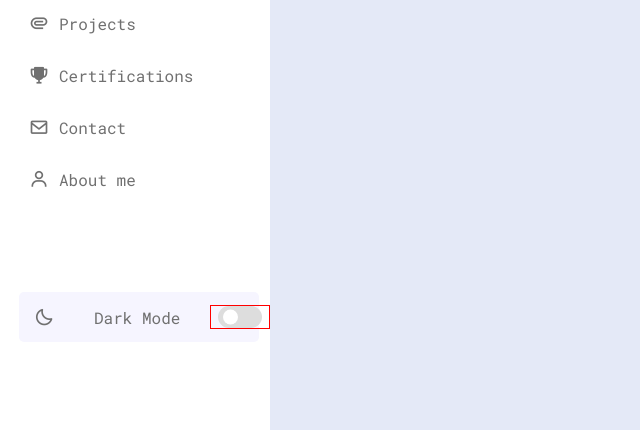
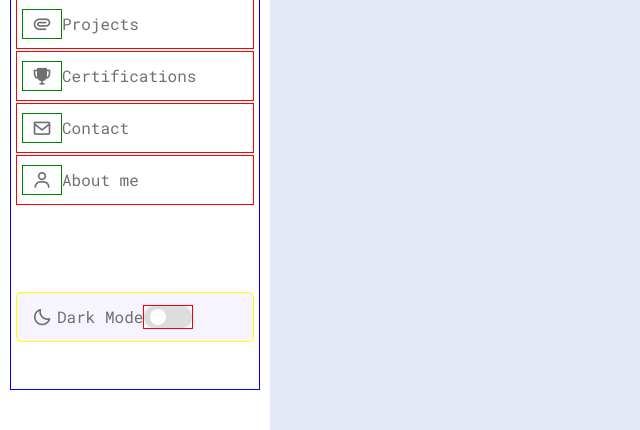
Before and after one commit to lareett/my-portfolio, a plain HTML site: page index.html in a window 1280 px wide. Shown: the part 370-800 px from the top of the page, without its empty margins (0-640 px from the left). Drawn offline with nearby package versions, Linux system fonts and the light colour scheme.

Commit message:
atualizações

```diff
--- a/css/style.css
+++ b/css/style.css
@@ -53,9 +53,11 @@ body.dark{
     left: 0;
     height: 100%;
     width: 270px;
-    padding: 10px 14px;
+    padding: 10px;
     background: var(--sidebar-color);
     transition: var(--tran-03);
+
+    /*border: 1px solid green;*/
 
 
 }
@@ -68,6 +70,9 @@ body.dark{
     opacity: 0;
 }
 
+.sidebar.close a{
+    padding: 5px;
+}
 
 
 .sidebar header{
@@ -149,17 +154,19 @@ body.dark{
 
 
 .sidebar li{
+
     display: flex;
     align-items: center;
     justify-content: center;
 
-    width: 100%;
+    min-width: 100%;
     height: 50px;
 
     list-style: none;
 
-    /*border: 1px solid red;*/
+    border: 1px solid red;
     margin-top: 2px;
+
 
 }
 
@@ -168,34 +175,43 @@ body.dark{
 .nav-link a{
 
     display: flex;
+    align-items: center;
+
+    padding: 4px;
+
     width: 100%;
     height: 100%;
+
     text-decoration: none;
-    align-items: center;
 
     border-radius: 5px;
     transition: var(--tran-04);
 
-    /*border: 1px solid black;*/
+    border: 1px solid white;
 }
 
-.box-icon{
+
+.nav-link .box-icon{
+
     display: flex;
     align-items: center;
     justify-content: center;
 
-    width: 40px;
-    height: 40px;
+    min-width: 40px;
+    height: 30px;
+
+    border: 1px solid green;
+
 
 }
 
 .icon{
     display: flex;
+    justify-content: center;
+    align-items: center;
 
     font-size: 20px;
     color: var(--text-color);
-
-    width: auto;
 
     transition: var(--tran-03);
 
@@ -225,7 +241,7 @@ body.dark{
     background: var(--primary-color-light);
     border-radius: 5px;
 
-    border: 1px solid yellow;
+    /*border: 1px solid yellow;*/
 }
 
 .search-box input{
@@ -255,42 +271,47 @@ body.dark{
 
 .sidebar .menu-bar{
     height: calc(100% - 130px); /* O HEIGHT ESTÁ SERVINDO PARA aumentar menu-link*/
-    width: 250px;
+    min-width: 65px;
 
     padding: 5px;
-    /*border: 1px solid blue;*/
+    border: 1px solid blue;
 
     display: flex;
     flex-direction: column;
     justify-content: space-around;
 }
 
+/*==================== DARK MODE AREA =========================*/
 
 .menu-bar .mode {
-    /*position: relative;*/
+
     background-color: var(--primary-color-light);
     border-radius: 5px;
 
     display: flex;
-
     align-items: center;
     justify-content: flex-start;
-    padding: 15px;
 
+    padding: 10px;
 
-    /*border: 1px solid red;*/
+    border: 1px solid yellow;
 
 }
 
 .menu-bar .mode .moon-sun{
-    height: 50px;
-    width: 60px;
+    height: 30px;
+    width: 30px;
+
     display: flex;
     align-items: center;
+    justify-content: center;
+
+    /*border: 1px solid red;*/
 }
 
 .menu-bar .mode i{
     position: absolute; /* FAZ OS ICONES FICAREM UM EM CIMA DO OUTRO*/
+
 }
 
 .sun{
@@ -298,9 +319,9 @@ body.dark{
 }
 
 .toggle-switch{
-    position: absolute;
+
     display: flex;
-    min-width: 60px;
+    min-width: 50px;
 
     right: 0;
 
@@ -315,22 +336,20 @@ body.dark{
 .toggle-switch .switch{
     position: relative;
     height: 22px;
-    width: 75%;
+    width: 100%;
     background: var(--toggle-color);
 
     border-radius: 25px;
-
-
 }
 
 .toggle-switch .switch::before{
     content: '';
     position: absolute;
-    height: 15px;
-    width: 15px;
+    height: 16px;
+    width: 16px;
     border-radius: 50%;
     top: 50%;
-    left: 5px;
+    left: 6px;
     transform: translateY(-50%);
     cursor: pointer;
     background:var(--sidebar-color);
@@ -338,6 +357,5 @@ body.dark{
 }
 
 body.dark .switch::before{
-    left: 25px;
-
+    left: 27px;
 }
--- a/script/script.js
+++ b/script/script.js
@@ -8,7 +8,6 @@ const body = document.querySelector("body"),
     // ISSO SERVE PRA MUDAR A CLASSE DO ELEMENTO SEM PERDER AS OUTRAS DIFERENTE DO CLASSNAME
 toggleSwitch.addEventListener("click", () => {
     body.classList.toggle("dark");
-
 });
 
 toggle.addEventListener("click", () => {
```
